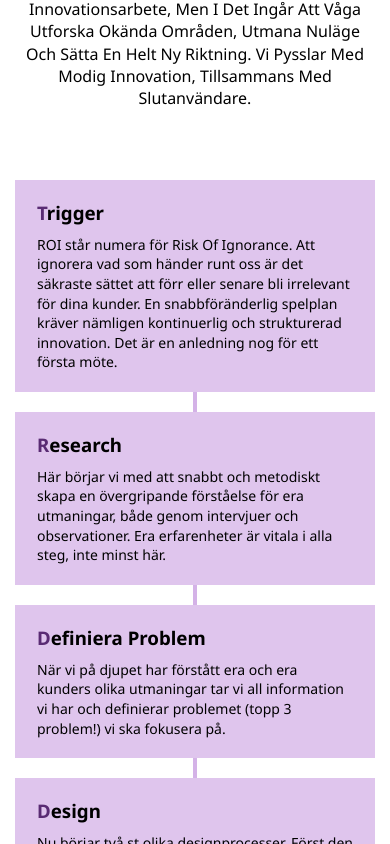
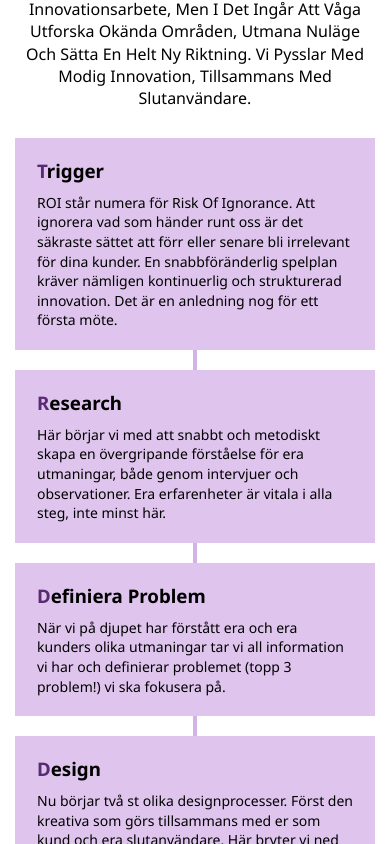
Before and after one commit to carcosa-rnd/eddiepiper.com, a React (Vite) app: page / in a window 390 px wide. Shown: the part 1760-2604 px from the top of the page. Built offline with nearby package versions, Linux system fonts and the light colour scheme.

Commit message:
fix: change timeline wrapper margin on mobile

```diff
--- a/src/components/Process/process.module.scss
+++ b/src/components/Process/process.module.scss
@@ -98,10 +98,11 @@
     flex-direction: column;
     align-items: center;
     position: relative;
-    margin-top: 70px;
+    margin-top: 28px;
     max-width: 1032px;
 
     @include mediumScreen() {
+      margin-top: 70px;
       margin-left: 30px;
     }
 
```
